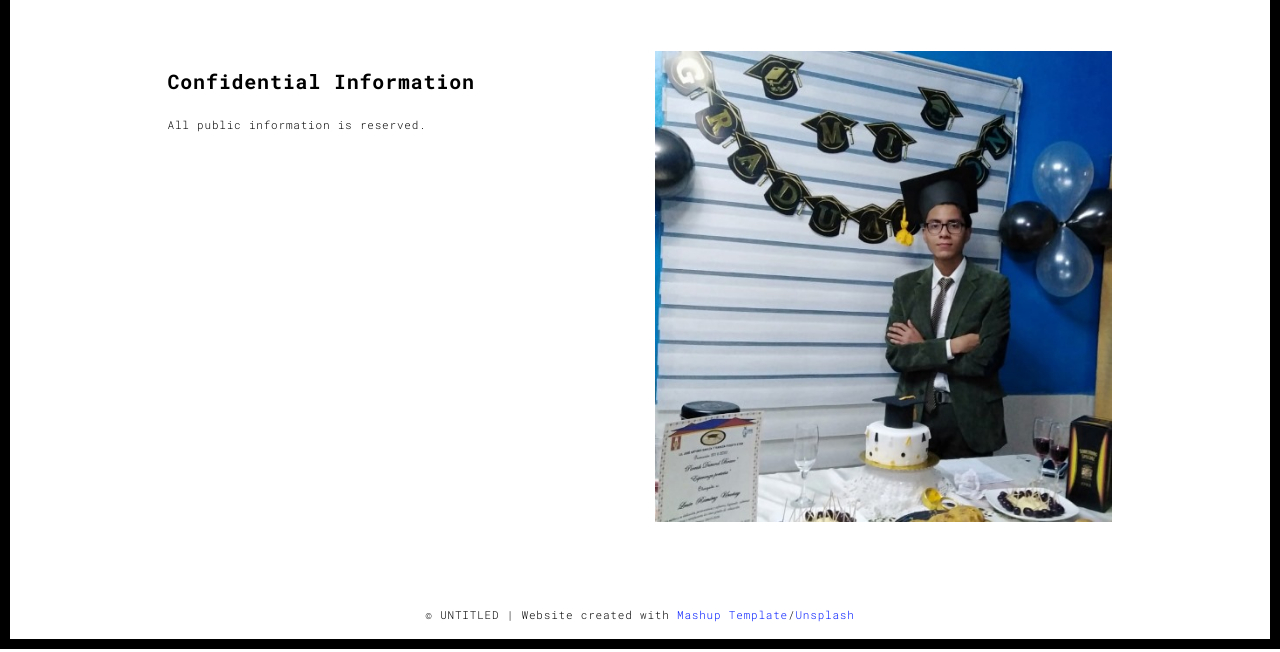
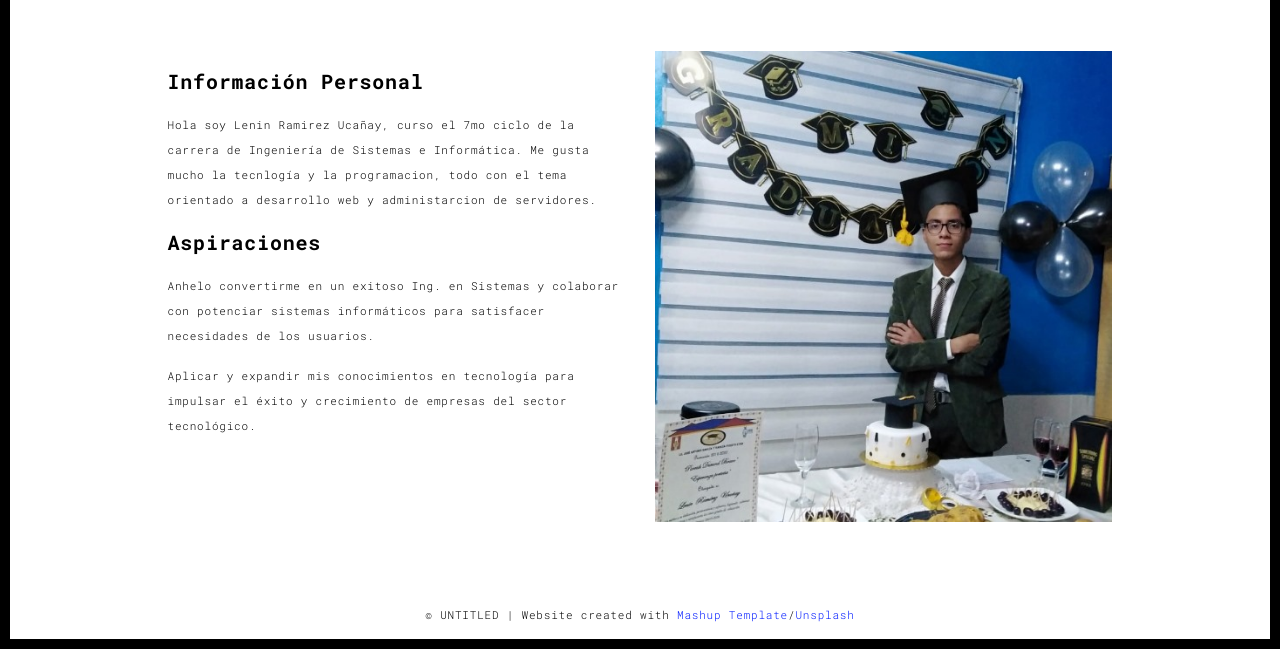
Before and after one commit to Leramzes/paginaGCP, a plain HTML site: page about.html in a window 1280 px wide. Shown: the part 151-803 px from the top of the page. Drawn offline with Linux system fonts and the light colour scheme.

Commit message:
agg info personal

```diff
--- a/about.html
+++ b/about.html
@@ -61,8 +61,11 @@
             <div class="col-md-10 col-md-offset-1">
               <div class="row">
                 <div class="col-xs-12 col-md-6">
-                  <h3>Confidential Information</h3>
-                  <p>All public information is reserved.</p>
+                  <h3>Información Personal</h3>
+                  <p>Hola soy Lenin Ramirez Ucañay, curso el 7mo ciclo de la carrera de Ingeniería de Sistemas e Informática. Me gusta mucho la tecnlogía y la programacion, todo con el tema orientado a desarrollo web y administarcion de servidores.</p>
+                  <h3>Aspiraciones</h3>
+                  <p>Anhelo convertirme en un exitoso Ing. en Sistemas y colaborar con potenciar sistemas informáticos para satisfacer necesidades de los usuarios.</p>
+                  <p>Aplicar y expandir mis conocimientos en tecnología para impulsar el éxito y crecimiento de empresas del sector tecnológico.</p>
                 </div>
                 <div class="col-xs-12 col-md-6">
                   <img src="./assets/images/profil.jpg" class="img-responsive" alt="">
```
